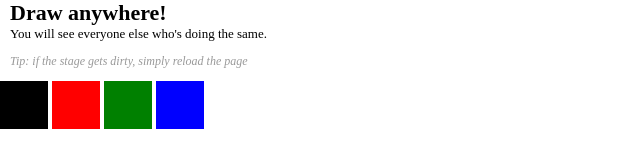
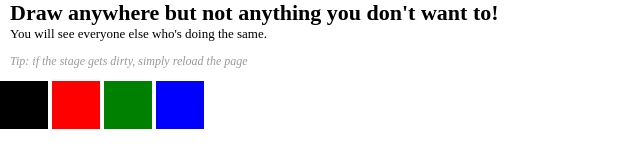
Before and after one commit to tan-dovan/nodejs-draw-game, a website: page public/index.html in a window 1280 px wide. Shown: the whole page, without its empty margins (0-640 px from the left). Drawn offline with nearby package versions, Linux system fonts and the light colour scheme; no server answers.

Commit message:
chore: update public/index.html

```diff
--- a/public/index.html
+++ b/public/index.html
@@ -8,7 +8,7 @@
 <body>
 
   <canvas class="whiteboard" ></canvas>
-<h1>Draw anywhere!</h1><h2> You will see everyone else who's doing the same.</h2>
+<h1>Draw anywhere but not anything you don't want to!</h1><h2> You will see everyone else who's doing the same.</h2>
 <h3>Tip: if the stage gets dirty, simply reload the page</h3
   <div class="colors">
     <div class="color black"></div>
```
